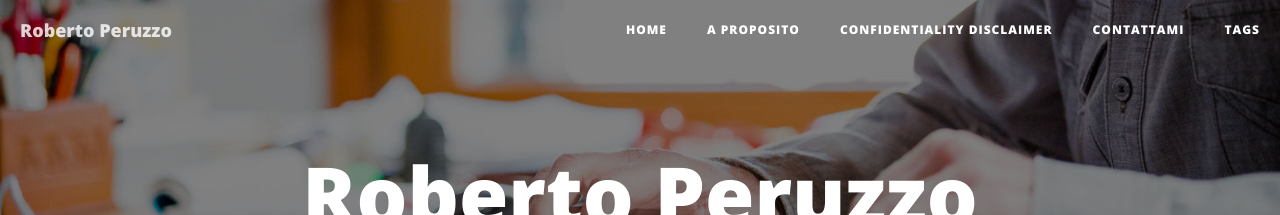
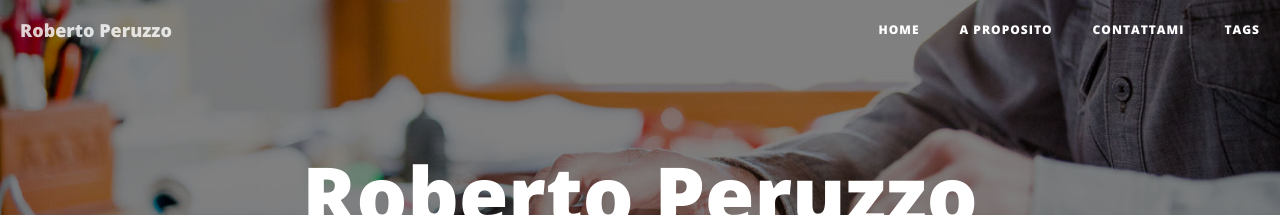
Before and after one commit to robertoperuzzo/robertoperuzzo.github.io, a Jekyll site: the page built from index.html, in a window 1280 px wide. Shown: the top 215 px of the page. Built offline with Jekyll 4.4.1, drawn with Linux system fonts in a browser that asks for light colours; nearby versions of some CDN libraries; the list of posts is cut into pages by our own code; comment, search, counter and statistics services are not loaded.

Commit message:
Added confidentiality disclaimer page for emails content.

```diff
--- a/_includes/nav.html
+++ b/_includes/nav.html
@@ -19,11 +19,11 @@
                     <a href="{{ site.baseurl }}/">Home</a>
                 </li>
                 {% for page in site.pages %}{% if page.title %}
-				{% if page.url != '/404.html' %}
+				{% if page.url != '/404.html' and page.url != '/confidentiality-disclaimer/' %}
                 <li>
                     <a href="{{ page.url | prepend: site.baseurl }}">{{ page.title }}</a>
                 </li>
-				{% endif %}
+                {% endif %}
                 {% endif %}{% endfor %}
             </ul>
         </div>
```
